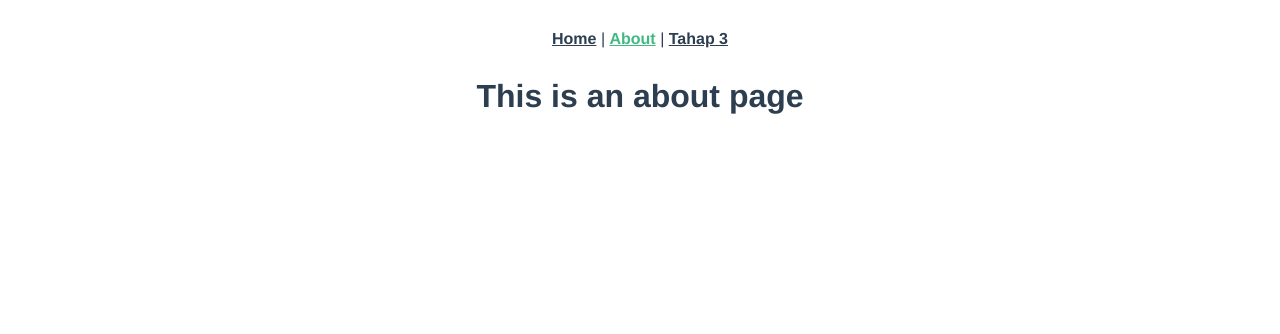
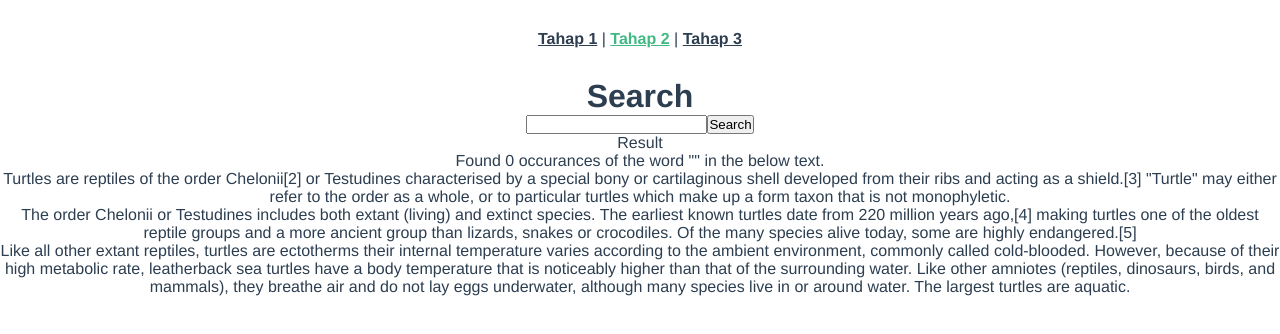
Before and after one commit to wypratama/redesigned-spork, a Vue app: page /about in a window 1280 px wide. Shown: the top 334 px of the page. Built offline with nearby package versions, Linux system fonts and the light colour scheme.

Commit message:
Tes livecode

```diff
--- a/src/views/About.vue
+++ b/src/views/About.vue
@@ -1,10 +1,54 @@
 <template>
   <div class="about">
-        <div id="nav">
-      <router-link to="/">Home</router-link> |
-      <router-link to="/about">About</router-link> |
+    <div id="nav">
+      <router-link to="/">Tahap 1</router-link> |
+      <router-link to="/about">Tahap 2</router-link> |
       <router-link to="/tahap-3">Tahap 3</router-link>
     </div>
-    <h1>This is an about page</h1>
+    <h1>Search</h1>
+    <input type="text" name="" id="" v-model="search">
+    <button @click="searchText">Search</button>
+    <div>
+      <span>Result</span>
+      <p>Found {{ foundWord }} occurances of the word "{{search}}" in the below text.</p>
+    </div>
+    <p>
+      Turtles are reptiles of the order Chelonii[2] or Testudines characterised by a special bony or cartilaginous shell developed from their ribs and acting as a shield.[3] "Turtle" may either refer to the order as a whole, or to particular turtles which make up a form taxon that is not monophyletic.
+    </p>
+    <p>
+      The order Chelonii or Testudines includes both extant (living) and extinct species. The earliest known turtles date from 220 million years ago,[4] making turtles one of the oldest reptile groups and a more ancient group than lizards, snakes or crocodiles. Of the many species alive today, some are highly endangered.[5]
+    </p>
+    <p>
+      Like all other extant reptiles, turtles are ectotherms their internal temperature varies according to the ambient environment, commonly called cold-blooded. However, because of their high metabolic rate, leatherback sea turtles have a body temperature that is noticeably higher than that of the surrounding water.
+
+Like other amniotes (reptiles, dinosaurs, birds, and mammals), they breathe air and do not lay eggs underwater, although many species live in or around water. The largest turtles are aquatic.
+    </p>
   </div>
 </template>
+
+<script>
+export default {
+  data() {
+    return {
+      search: '',
+      foundWord: 0,
+      searchData: `Turtles are reptiles of the order Chelonii[2] or Testudines characterised by a special bony or cartilaginous shell developed from their ribs and acting as a shield.[3] "Turtle" may either refer to the order as a whole, or to particular turtles which make up a form taxon that is not monophyletic.
+
+The order Chelonii or Testudines includes both extant (living) and extinct species. The earliest known turtles date from 220 million years ago,[4] making turtles one of the oldest reptile groups and a more ancient group than lizards, snakes or crocodiles. Of the many species alive today, some are highly endangered.[5]
+
+Like all other extant reptiles, turtles are ectotherms their internal temperature varies according to the ambient environment, commonly called cold-blooded. However, because of their high metabolic rate, leatherback sea turtles have a body temperature that is noticeably higher than that of the surrounding water.
+
+Like other amniotes (reptiles, dinosaurs, birds, and mammals), they breathe air and do not lay eggs underwater, although many species live in or around water. The largest turtles are aquatic.`
+    }
+  },
+  methods: {
+    searchText () {
+      // console.log(this.search)
+      // console.log(this.$el.getElementsByTagName('p').map(el => el))
+      const data = this.searchData.match(this.search)
+      this.foundWord = data.length
+      console.log(data.length)
+    }
+  }
+}
+</script>
--- a/src/views/Home.vue
+++ b/src/views/Home.vue
@@ -1,8 +1,8 @@
 <template>
   <div class="home">
         <div id="nav">
-      <router-link to="/">Home</router-link> |
-      <router-link to="/about">About</router-link> |
+      <router-link to="/">Tahap 1</router-link> |
+      <router-link to="/about">Tahap 2</router-link> |
       <router-link to="/tahap-3">Tahap 3</router-link>
     </div>
     <img alt="Vue logo" src="../assets/logo.png">
```
Also changed, not shown: src/components/Tahap1/Tabbed.vue (added, +36 -0 lines).
